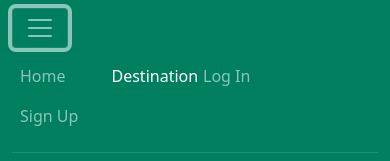
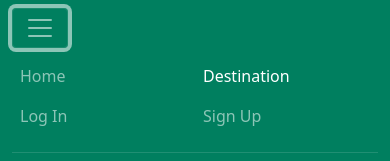
Before and after one commit to NeerajJerauld/KeralaTourism, a plain HTML site: page destination.html in a window 390 px wide. Both pictures are taken after a click on the button "Toggle navigation". Shown: the top 161 px of the page. Drawn offline with nearby package versions, Linux system fonts and the light colour scheme.

Commit message:
3 Commit: Update Destination alignment

```diff
--- a/destination.html
+++ b/destination.html
@@ -33,10 +33,10 @@
 
           <div class=" navbar-collapse collapse " id="bdNavbar" >
             <ul class="navbar-nav flex-row flex-wrap bd-navbar-nav pt-2 py-md-0">
-              <li class="nav-item col-3 col-md-auto">
+              <li class="nav-item col-6 col-md-auto">
                 <a class="nav-link p-2 " aria-current="page" href="../KeralaTourism/index.html">Home</a>
               </li>
-              <li class="nav-item col-3 col-md-auto">
+              <li class="nav-item col-6 col-md-auto">
                 <a class="nav-link p-2 active"  href="../KeralaTourism/destination.html">Destination</a>
               </li>
               <li class="nav-item col-6 col-md-auto">
```
